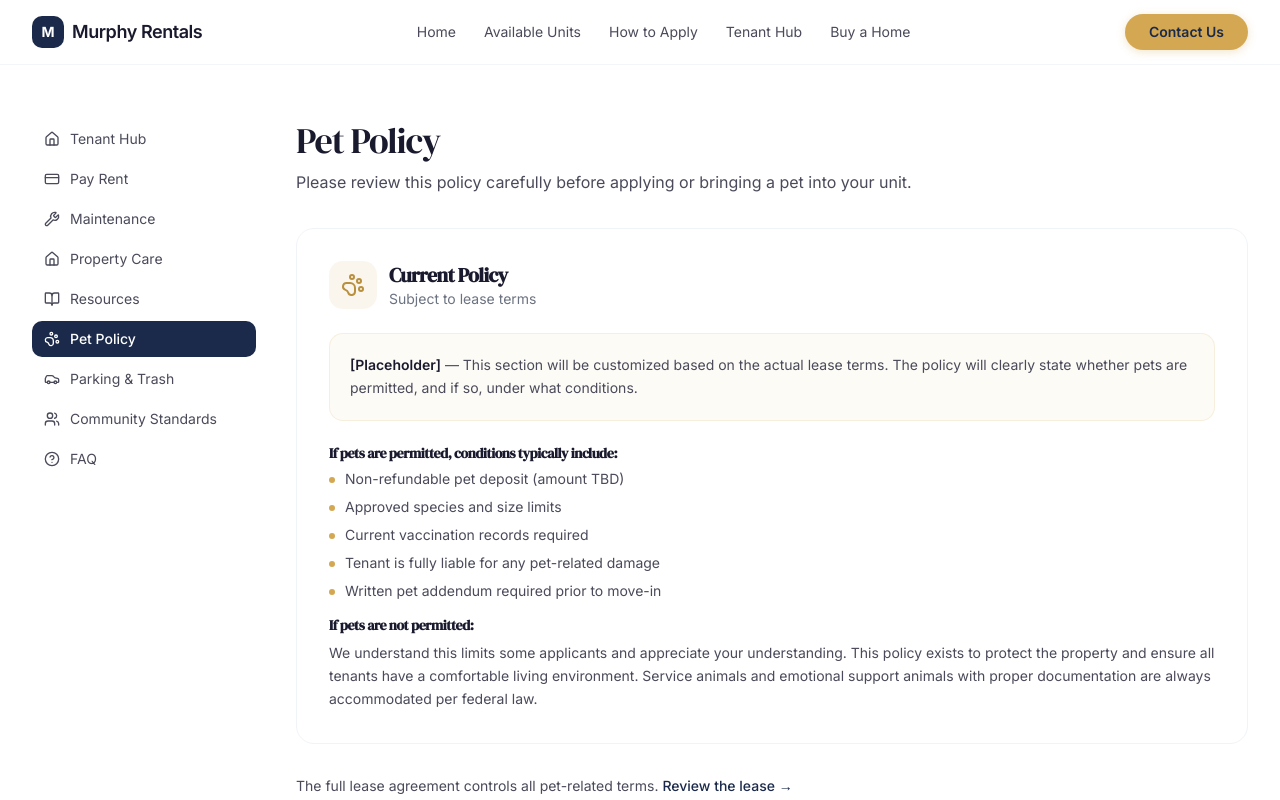
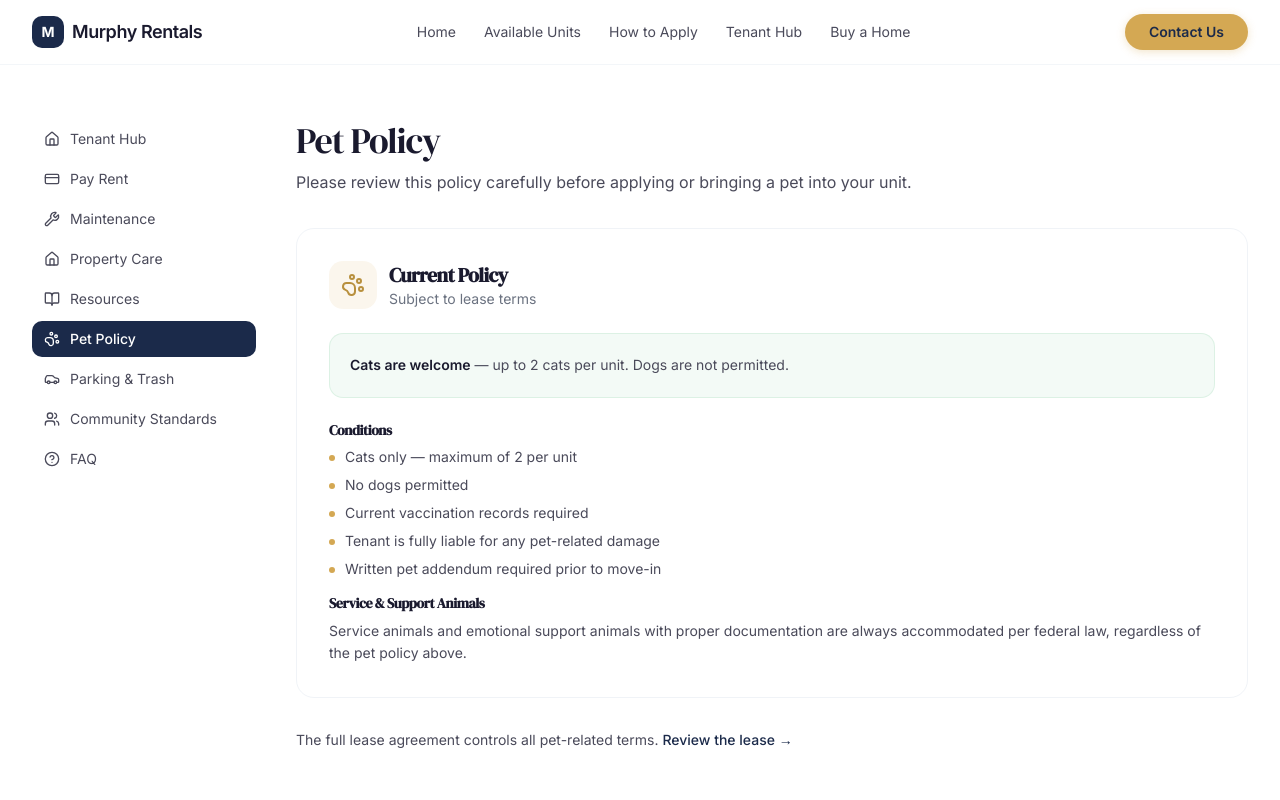
Before and after one commit to lucasmurphyrei-cpu/murphy-rental-website, a Next.js app: page /tenants/pet-policy in a window 1280 px wide. Shown: the top 800 px of the page. Built offline with nearby package versions, Linux system fonts and the light colour scheme.

Commit message:
Update pet policy: cats only (up to 2), no dogs
Added to both unit cards and updated the pet policy page
with actual terms replacing placeholders.

Co-Authored-By: Claude Opus 4.6 (1M context) <noreply@anthropic.com>

```diff
--- a/src/app/available/page.tsx
+++ b/src/app/available/page.tsx
@@ -27,6 +27,7 @@ const units = [
       "Private storage room in basement",
       "Washer/dryer hookups (on site)",
       "Smart thermostat (save on energy bills)",
+      "Pets: cats only (up to 2), no dogs",
     ],
   },
   {
@@ -45,6 +46,7 @@ const units = [
       "Washer/dryer hookups (on site)",
       "Smart thermostat (save on energy bills)",
       "Smart lock + Ring camera",
+      "Pets: cats only (up to 2), no dogs",
     ],
   },
 ];
--- a/src/app/tenants/pet-policy/page.tsx
+++ b/src/app/tenants/pet-policy/page.tsx
@@ -24,19 +24,18 @@ export default function PetPolicyPage() {
           </div>
         </div>
 
-        <div className="rounded-xl bg-amber/5 border border-amber/15 p-5 mb-6">
+        <div className="rounded-xl bg-success/5 border border-success/10 p-5 mb-6">
           <p className="text-sm text-body leading-relaxed">
-            <span className="font-semibold text-heading">[Placeholder]</span> — This section will be customized based on the actual lease terms.
-            The policy will clearly state whether pets are permitted, and if so, under what conditions.
+            <span className="font-semibold text-heading">Cats are welcome</span> — up to 2 cats per unit. Dogs are not permitted.
           </p>
         </div>
 
         <div className="space-y-4 text-sm text-body">
           <div>
-            <h3 className="font-semibold text-heading mb-2">If pets are permitted, conditions typically include:</h3>
+            <h3 className="font-semibold text-heading mb-2">Conditions</h3>
             <ul className="space-y-2">
-              <li className="flex items-start gap-2.5"><span className="h-1.5 w-1.5 rounded-full bg-amber shrink-0 mt-2" />Non-refundable pet deposit (amount TBD)</li>
-              <li className="flex items-start gap-2.5"><span className="h-1.5 w-1.5 rounded-full bg-amber shrink-0 mt-2" />Approved species and size limits</li>
+              <li className="flex items-start gap-2.5"><span className="h-1.5 w-1.5 rounded-full bg-amber shrink-0 mt-2" />Cats only — maximum of 2 per unit</li>
+              <li className="flex items-start gap-2.5"><span className="h-1.5 w-1.5 rounded-full bg-amber shrink-0 mt-2" />No dogs permitted</li>
               <li className="flex items-start gap-2.5"><span className="h-1.5 w-1.5 rounded-full bg-amber shrink-0 mt-2" />Current vaccination records required</li>
               <li className="flex items-start gap-2.5"><span className="h-1.5 w-1.5 rounded-full bg-amber shrink-0 mt-2" />Tenant is fully liable for any pet-related damage</li>
               <li className="flex items-start gap-2.5"><span className="h-1.5 w-1.5 rounded-full bg-amber shrink-0 mt-2" />Written pet addendum required prior to move-in</li>
@@ -44,11 +43,9 @@ export default function PetPolicyPage() {
           </div>
 
           <div>
-            <h3 className="font-semibold text-heading mb-2">If pets are not permitted:</h3>
+            <h3 className="font-semibold text-heading mb-2">Service & Support Animals</h3>
             <p className="leading-relaxed">
-              We understand this limits some applicants and appreciate your understanding.
-              This policy exists to protect the property and ensure all tenants have a comfortable living environment.
-              Service animals and emotional support animals with proper documentation are always accommodated per federal law.
+              Service animals and emotional support animals with proper documentation are always accommodated per federal law, regardless of the pet policy above.
             </p>
           </div>
         </div>
```
